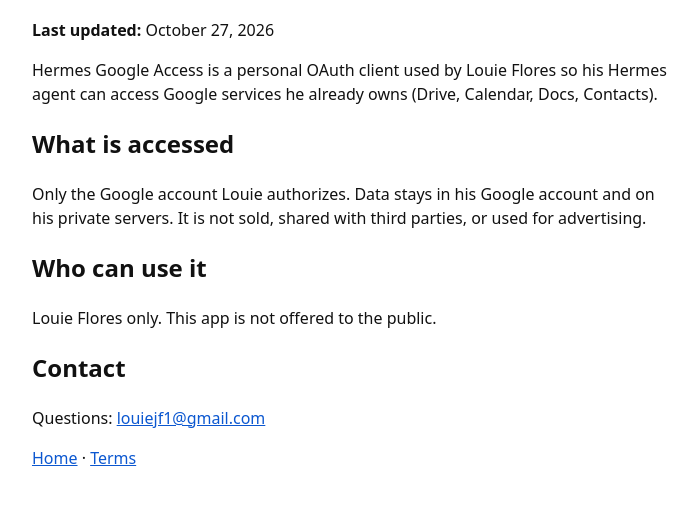
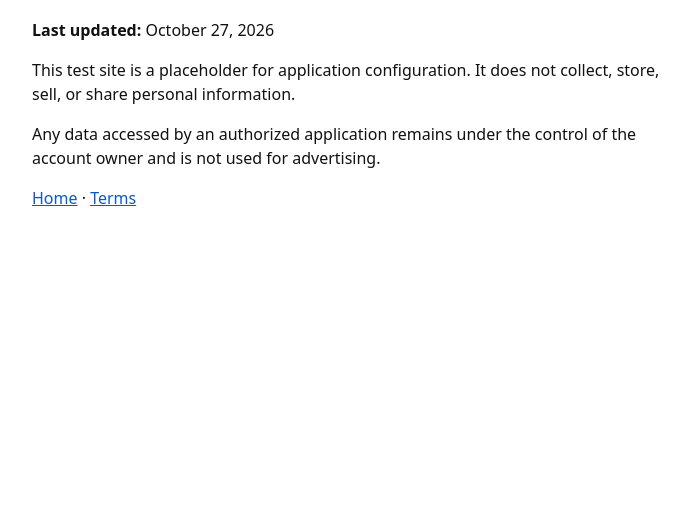
Before and after one commit to louiejf1/hermes-oauth-pages, a plain HTML site: page privacy.html in a window 1280 px wide. Shown: the part 83-588 px from the top of the page, without its empty margins (288-986 px from the left). Drawn offline with Linux system fonts and the light colour scheme.

Commit message:
Update privacy.html

```diff
--- a/privacy.html
+++ b/privacy.html
@@ -3,7 +3,7 @@
 <head>
   <meta charset="utf-8">
   <meta name="viewport" content="width=device-width, initial-scale=1">
-  <title>Privacy Policy — Hermes Google Access</title>
+  <title>Privacy Policy — Test Site</title>
   <style>
     body { font-family: system-ui, sans-serif; max-width: 40rem; margin: 2rem auto; padding: 0 1rem; line-height: 1.5; color: #111; }
     a { color: #0b57d0; }
@@ -12,13 +12,8 @@
 <body>
   <h1>Privacy Policy</h1>
   <p><strong>Last updated:</strong> October 27, 2026</p>
-  <p>Hermes Google Access is a personal OAuth client used by Louie Flores so his Hermes agent can access Google services he already owns (Drive, Calendar, Docs, Contacts).</p>
-  <h2>What is accessed</h2>
-  <p>Only the Google account Louie authorizes. Data stays in his Google account and on his private servers. It is not sold, shared with third parties, or used for advertising.</p>
-  <h2>Who can use it</h2>
-  <p>Louie Flores only. This app is not offered to the public.</p>
-  <h2>Contact</h2>
-  <p>Questions: <a href="mailto:louiejf1@gmail.com">louiejf1@gmail.com</a></p>
+  <p>This test site is a placeholder for application configuration. It does not collect, store, sell, or share personal information.</p>
+  <p>Any data accessed by an authorized application remains under the control of the account owner and is not used for advertising.</p>
   <p><a href="index.html">Home</a> · <a href="terms.html">Terms</a></p>
 </body>
 </html>
```
